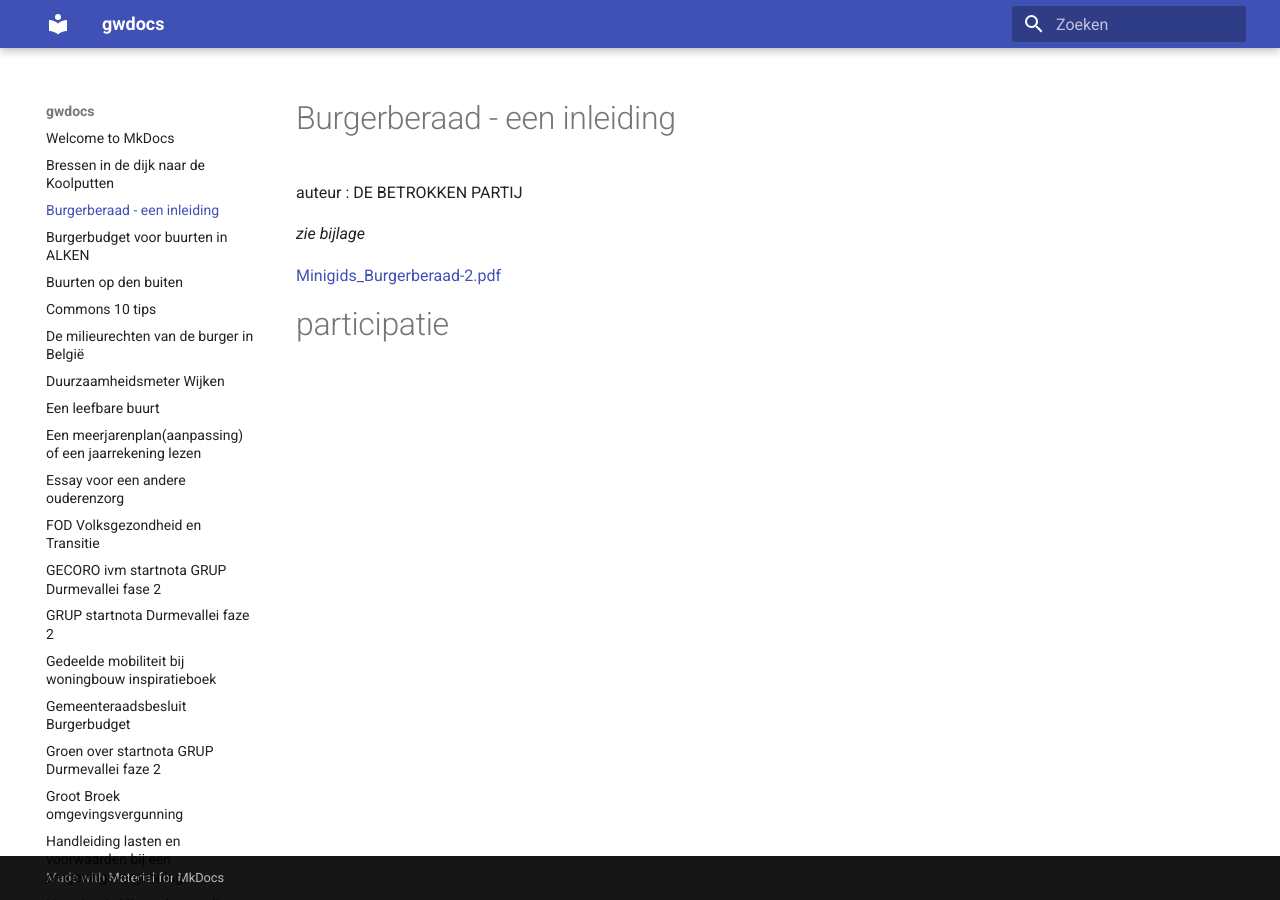
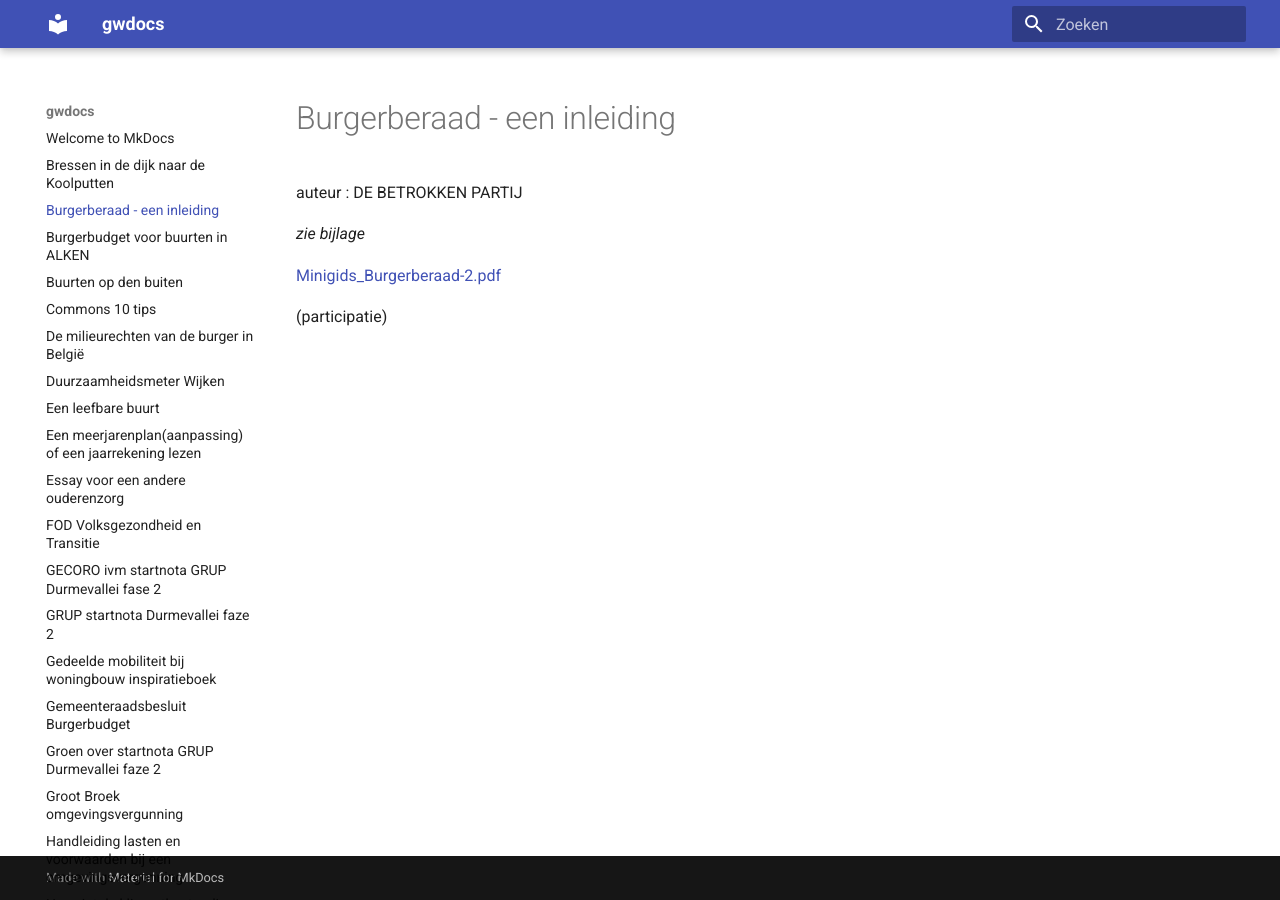
Before and after one commit to groenwaasmunster/gwdocs, an MkDocs documentation site: the page built from docs/Burgerberaad - een inleiding.md, in a window 1280 px wide. Built offline with MkDocs 1.6.1 and Material for MkDocs 9.7.7, drawn with Linux system fonts in a browser that asks for light colours.

```diff
--- a/docs/Burgerberaad - een inleiding.md
+++ b/docs/Burgerberaad - een inleiding.md
@@ -6,4 +6,4 @@ auteur : DE BETROKKEN PARTIJ
 
 [Minigids_Burgerberaad-2.pdf](best/Minigids_Burgerberaad-2.pdf)
 
-#participatie
+(participatie)
```
